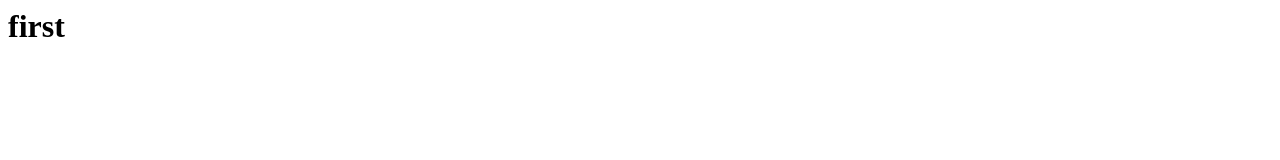
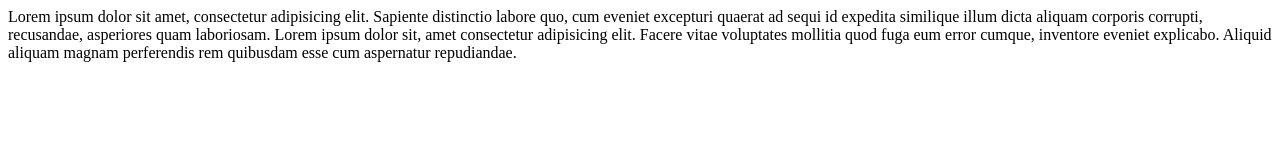
Before and after one commit to expmaestro/lesson3, a plain HTML site: page index.html in a window 1280 px wide. Drawn offline with Linux system fonts and the light colour scheme.

Commit message:
Added snipper

```diff
--- a/index.html
+++ b/index.html
@@ -1 +1,17 @@
-<h1>first</h1>
+<!DOCTYPE html>
+<html lang="en">
+<head>
+    <meta charset="UTF-8">
+    <meta http-equiv="X-UA-Compatible" content="IE=edge">
+    <meta name="viewport" content="width=device-width, initial-scale=1.0">
+    <title>Document</title>
+</head>
+<body>
+    Lorem ipsum dolor sit amet, consectetur adipisicing elit.
+    Sapiente distinctio labore quo, cum eveniet excepturi quaerat ad sequi id
+    expedita similique illum dicta aliquam corporis corrupti, recusandae, asperiores quam laboriosam.
+
+    Lorem ipsum dolor sit, amet consectetur adipisicing elit. Facere vitae voluptates mollitia quod fuga eum error cumque, inventore eveniet explicabo.
+    Aliquid aliquam magnam perferendis rem quibusdam esse cum aspernatur repudiandae.
+</body>
+</html>
```
